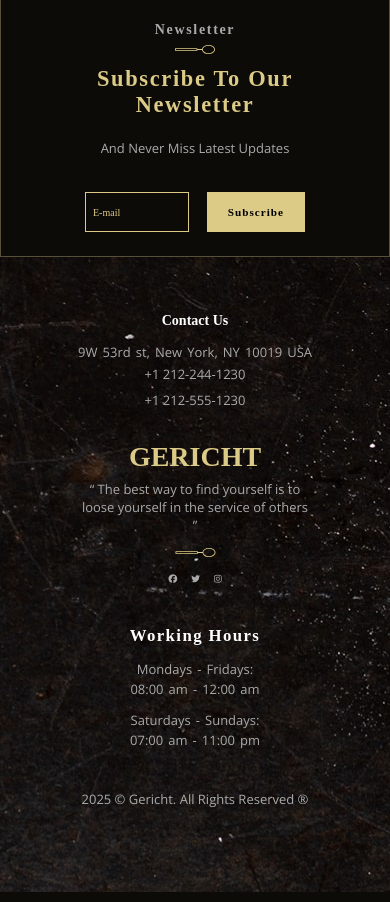
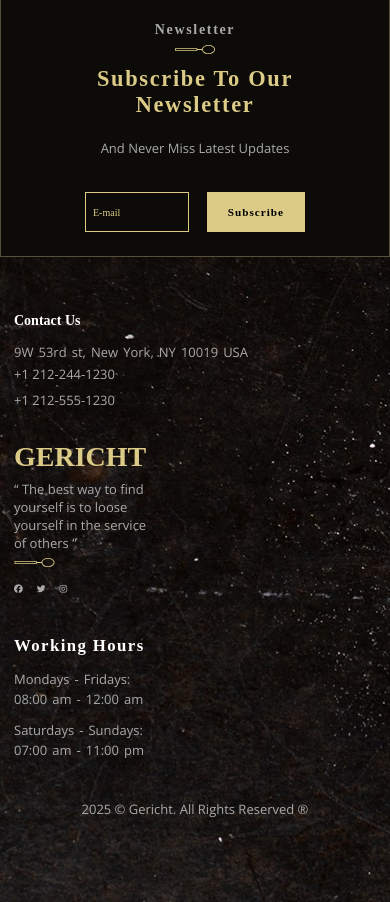
Before and after one commit to Hycienth-Paul025/Gericht, a website: page index.html in a window 390 px wide. Shown: the part 6915-7817 px from the top of the page. Drawn offline with nearby package versions, Linux system fonts and the light colour scheme; a web font is replaced by a local one.

```diff
--- a/Assets/css/style.css
+++ b/Assets/css/style.css
@@ -1449,10 +1449,29 @@
     margin-bottom: 2rem;
   }
 
+
+  .footer-data > div{
+   text-align: left;
+  }
+
   .footer-quote {
-    width: 80%;
-    margin: 0 auto;
-  }
+    width: 50%;
+  }
+
+ .footer-quote .quote{
+  margin: auto 0;
+}
+
+.footer-quote svg{
+  margin-top: 0;
+}
+
+.footer-social{
+  justify-content: left;
+  font-size: 20px;
+}
+
+
 }
 
 @media (max-width: 600px) {
@@ -1492,6 +1511,8 @@
   .newsletter svg {
     font-size: 7rem;
   }
+
+
 }
 
 @media (max-width: 500px) {
```
